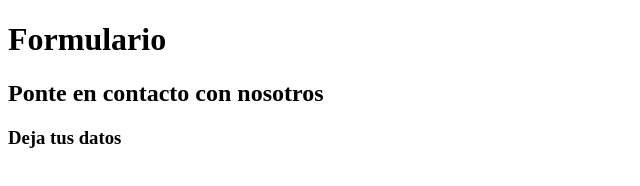
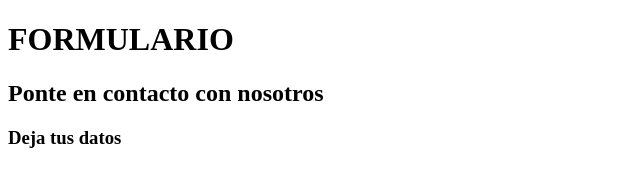
Before and after one commit to macruisan/estudiandoGitFlow2, a plain HTML site: page formulario.html in a window 1280 px wide. Shown: the whole page, without its empty margins (0-640 px from the left). Drawn offline with Linux system fonts and the light colour scheme.

Commit message:
corrijo h1

```diff
--- a/formulario.html
+++ b/formulario.html
@@ -6,7 +6,7 @@
     <title>Document</title>
 </head>
 <body>
-    <h1>Formulario</h1>
+    <h1>FORMULARIO</h1>
     <h2>Ponte en contacto con nosotros</h2>
     <h3>Deja tus datos</h3>
 </body>
```
